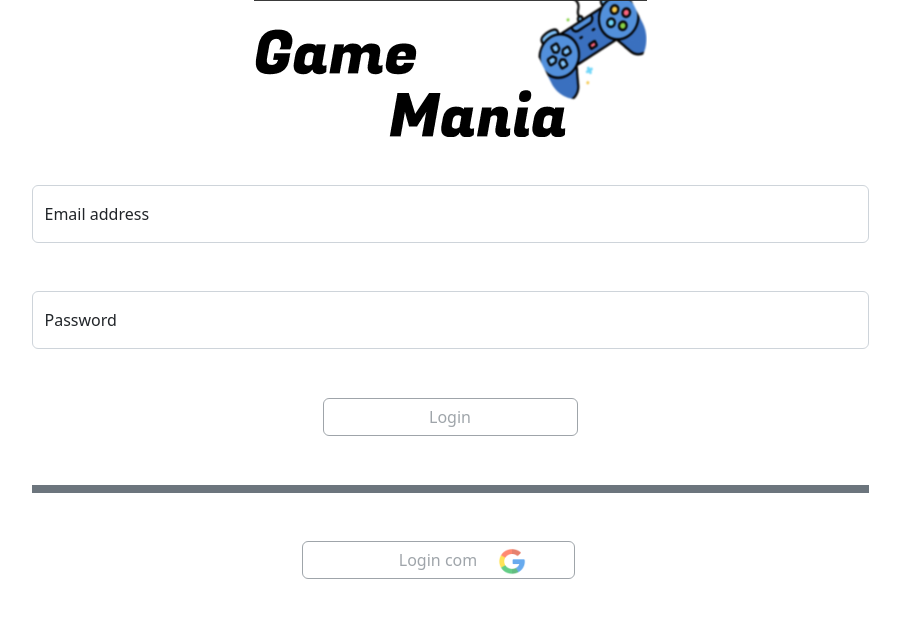
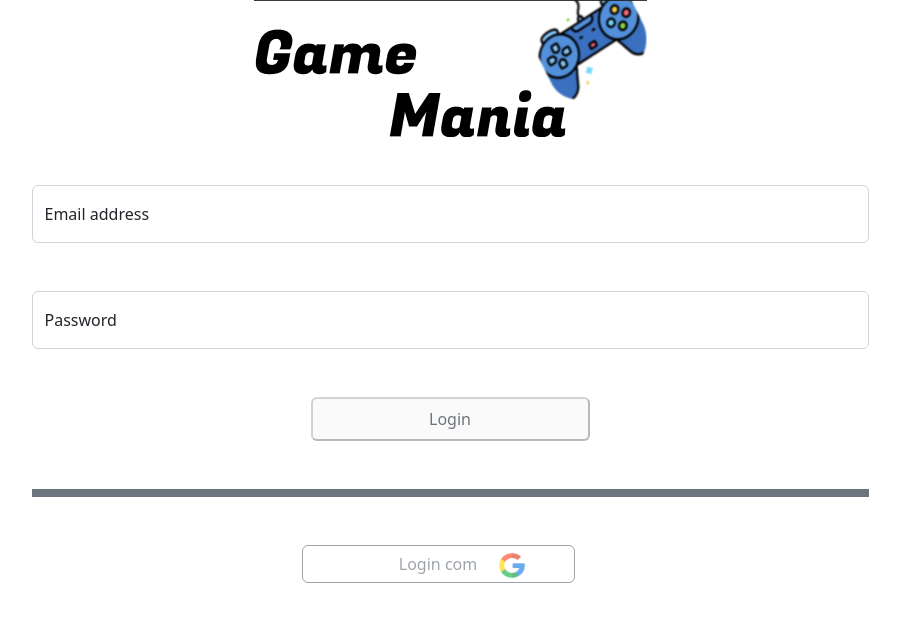
Before and after one commit to rafaapcode/gamemania, an Angular app: page /login in a window 1280 px wide. Shown: the top 622 px of the page, without its empty margins (190-1090 px from the left). Built offline with nearby package versions, Linux system fonts and the light colour scheme.

Commit message:
Validação ao formulário

```diff
--- a/src/app/login-page/login-page.component.html
+++ b/src/app/login-page/login-page.component.html
@@ -27,9 +27,8 @@
 
 
     <button [disabled]="!formCliente.valid" (click)="entrar()"
-      class="container-fluid border border-0 bg-transparent w-25 mx-auto row d-md-flex justify-content-md-end">
-      <button [disabled]="!formCliente.valid" id="btnLogin" class="col-sm-12 btn btn-outline-secondary w-100 mx-auto"
-        role="button">Login</button>
+      class="container-fluid p-2 rounded border-2 w-25 mx-auto row d-md-flex justify-content-md-end">
+      <a href="http://localhost:4200/homepage" class="text-decoration-none text-secondary">Login</a>
     </button>
 
     <div class="mt-5">
@@ -40,8 +39,9 @@
       <button [disabled]="!formCliente.valid" id="btnLoginGoogle" type="button"
         class="row-sm-12 w-25 btn btn-outline-secondary mx-auto position-relative" data-bs-toggle="modal"
         data-bs-target="#staticBackdrop">
-        <a style="width: 20%;" target="_blank" role="button">Login com <img src="./assets/img/LogoGoogle.png"
-            alt="Logo Google" class="position-absolute me-5 end-0 me-3" style="width: 10%;"></a>
+        <a href="http://localhost:4200/homepage" style="width: 20%;" target="_blank" role="button"
+          class="text-decoration-none text-secondary">Login com <img src="./assets/img/LogoGoogle.png" alt="Logo Google"
+            class="position-absolute me-5 end-0 me-3" style="width: 10%;"></a>
       </button>
     </div>
   </form>
--- a/src/app/login-page/login-page.component.ts
+++ b/src/app/login-page/login-page.component.ts
@@ -1,5 +1,6 @@
 import { COMPILER_OPTIONS, Component, OnInit } from '@angular/core';
 import { FormBuilder, FormGroup, Validators } from '@angular/forms';
+import { Router } from '@angular/router';
 
 @Component({
   selector: 'app-login-page',
@@ -9,8 +10,9 @@
 export class LoginPageComponent implements OnInit {
 
   public formCliente: FormGroup;
+  public router: Router;
 
-  constructor(private fb: FormBuilder) { }
+  constructor(private fb: FormBuilder, router:Router) { }
 
   ngOnInit(): void {
     this.createForm();
```
Also changed, not shown: 1 other file (tests, documents, lock files or other folders).
